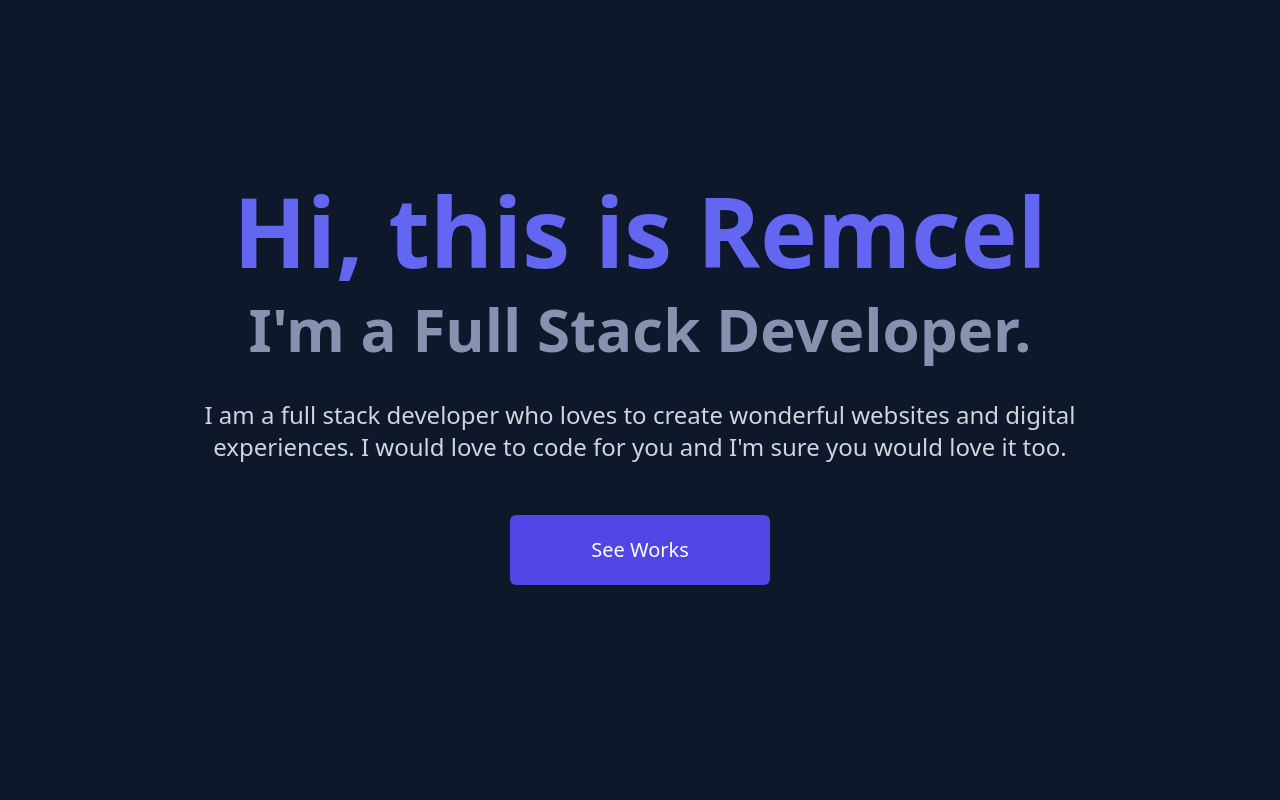
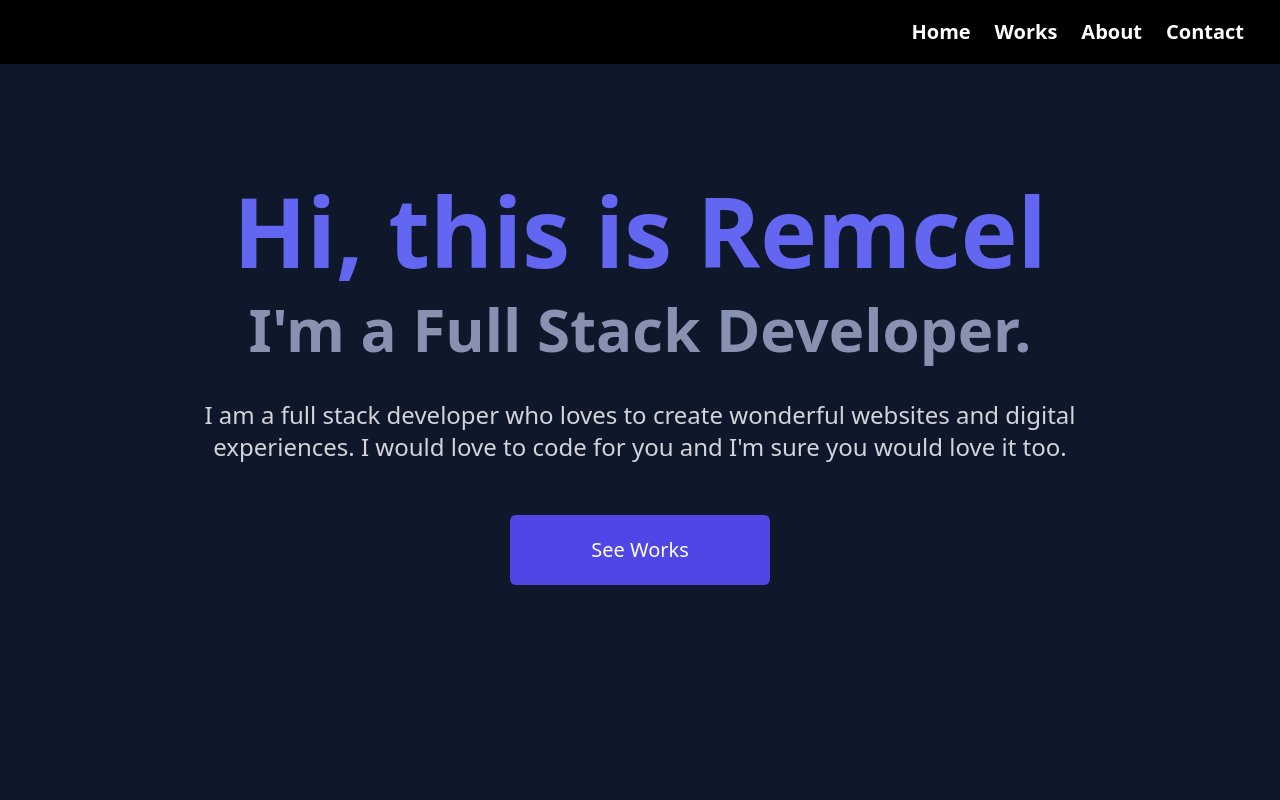
Before and after one commit to remcells/my-portfolio, a React (Vite) app: page / in a window 1280 px wide. Shown: the top 800 px of the page. Built offline with nearby package versions, Linux system fonts and the light colour scheme.

Commit message:
added navbar

```diff
--- a/src/App.jsx
+++ b/src/App.jsx
@@ -10,6 +10,7 @@ const App = () => {
   return (
     <div>
       <div className="bg-slate-900 min-h-screen ">
+        <Navbar />
         <div className="max-w-7xl w-10/12 mx-auto">
           <Home />
           <Works />
--- a/src/components/About.jsx
+++ b/src/components/About.jsx
@@ -4,7 +4,10 @@ import SectionTitle from './SectionTitle';
 
 function About() {
   return (
-    <div className="h-screen w-full flex flex-col md:flex-row items-center  gap-10 md:gap-20 py-12">
+    <div
+      id="about"
+      className="h-screen w-full flex flex-col md:flex-row items-center  gap-10 md:gap-20 py-12"
+    >
       <div className="w-full md:w-6/12 ">
         <SectionTitle>About Me</SectionTitle>
         <p className=" text-gray-300 text-2xl leading-relaxed">
--- a/src/components/Contact.jsx
+++ b/src/components/Contact.jsx
@@ -4,6 +4,7 @@ import SectionTitle from './SectionTitle';
 const Contact = () => {
   return (
     <div
+      id="contact"
       name="contact"
       className="h-full bg-[#0a192f] flex justify-center items-center p-4"
     >
--- a/src/components/Footer.jsx
+++ b/src/components/Footer.jsx
@@ -16,16 +16,22 @@ function Footer() {
         Remcel Salmasan
       </a>
       <div className="flex text-center justify-center py-3 px-2">
-        <a href="">
+        <a href="https://github.com/remcells" target="_blank">
           <FaGithub className="mx-2" size={30} />
         </a>
-        <a href="https://github.com/remcells">
+        <a
+          href="mailto: salmasanremcel@gmail.com?subject=Mailing to Remcel Salmasan"
+          target="_blank"
+        >
           <BsFillPersonLinesFill className="mx-2" size={30} />
         </a>
-        <a href="https://www.facebook.com/remcel.salmasan">
+        <a href="https://www.facebook.com/remcel.salmasan" target="_blank">
           <FaFacebook className="mx-2" size={30} />
         </a>
-        <a href="https://www.linkedin.com/in/remcel-jonas-salmasan/">
+        <a
+          href="https://www.linkedin.com/in/remcel-jonas-salmasan/"
+          target="_blank"
+        >
           <FaLinkedin className="mx-2" size={30} />
         </a>
       </div>
@@ -33,7 +39,7 @@ function Footer() {
         href="mailto:salmasanremcel@gmail.com"
         className="text-sm md:text-md hover:text-indigo-500"
       >
-        salmasanremcel@email.com
+        salmasanremcel@gmail.com
       </a>
 
       <p className="text-xs mt-2 text-gray-500">
--- a/src/components/Home.jsx
+++ b/src/components/Home.jsx
@@ -3,7 +3,7 @@ import React from 'react';
 function Home() {
   return (
     <div
-      id="hero"
+      id="home"
       className=" h-screen flex items-center justify-center flex-col py-20"
     >
       <h1 className="text-xl sm:text-8xl font-bold text-indigo-500">
--- a/src/components/Navbar.jsx
+++ b/src/components/Navbar.jsx
@@ -2,18 +2,20 @@ import React, { useState } from 'react';
 
 const Navbar = () => {
   return (
-    <div className="fixed w-full flex justify-end items-center px-6 bg-black text-white h-24 font-bold">
-      {/* <div>
-        <img src={Logo} alt="Logo Image" style={{ width: '200px' }} />
-      </div> */}
-
-      {/* menu */}
-      <ul className=" md:flex text-2xl">
-        <li className="px-3 hover:text-indigo-500 cursor-pointer">Home</li>
-        <li className="px-3 hover:text-indigo-500 cursor-pointer">Works</li>
-        <li className="px-3 hover:text-indigo-500 cursor-pointer">Skills</li>
-        <li className="px-3 hover:text-indigo-500 cursor-pointer">Works</li>
-        <li className="px-3 hover:text-indigo-500 cursor-pointer">Contact</li>
+    <div className="fixed w-full flex justify-end items-center px-6 bg-black text-white h-16 font-bold">
+      <ul className=" md:flex text-xl">
+        <a href="#home">
+          <li className="px-3 hover:text-indigo-500 cursor-pointer">Home</li>
+        </a>
+        <a href="#works">
+          <li className="px-3 hover:text-indigo-500 cursor-pointer">Works</li>
+        </a>
+        <a href="#about">
+          <li className="px-3 hover:text-indigo-500 cursor-pointer">About</li>
+        </a>
+        <a href="#contact">
+          <li className="px-3 hover:text-indigo-500 cursor-pointer">Contact</li>
+        </a>
       </ul>
     </div>
   );
```
